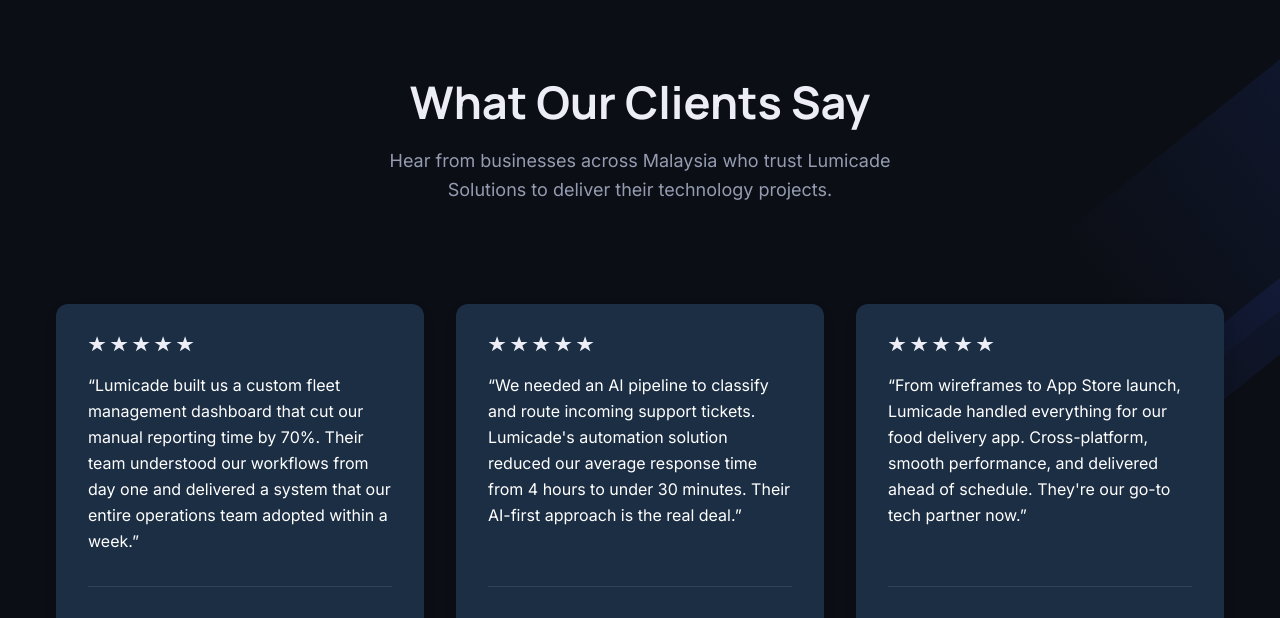
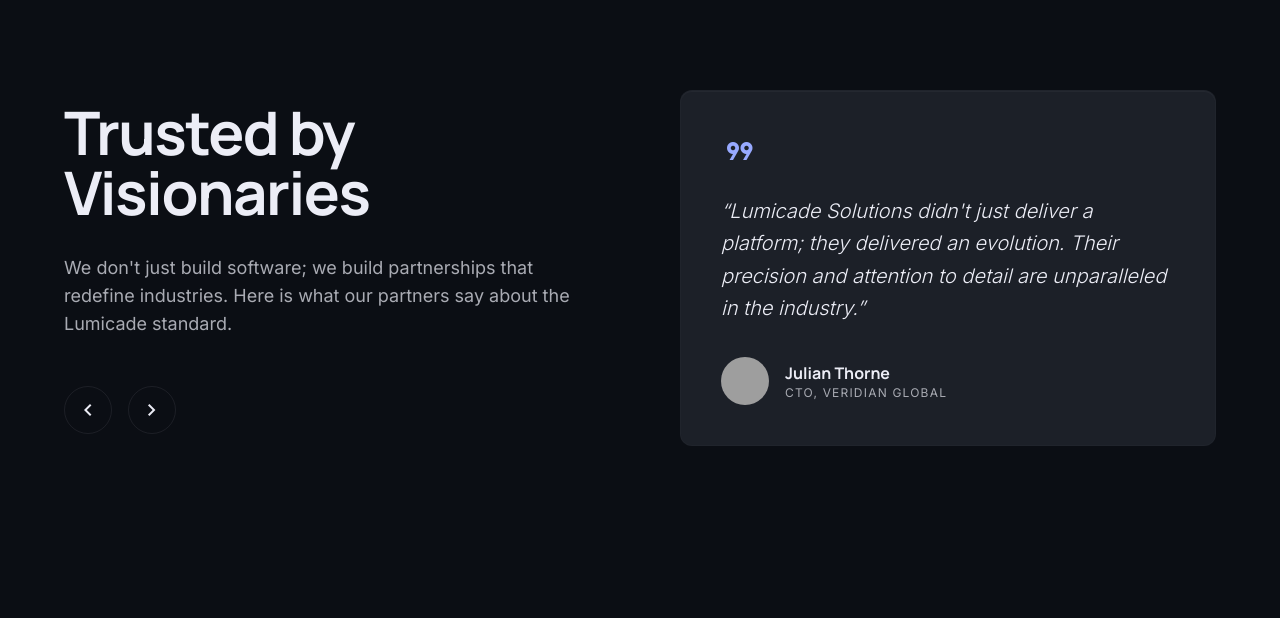
Before and after one commit to Lumicade-Team/portfolio, a Next.js app: page / in a window 1280 px wide. Shown: the part 5667-6285 px from the top of the page. Built offline with nearby package versions, Linux system fonts and the light colour scheme; grey boxes are pictures that could not be loaded.

Commit message:
feat: restyle testimonials with editorial 2-column layout

```diff
--- a/src/components/Testimonials/index.tsx
+++ b/src/components/Testimonials/index.tsx
@@ -1,25 +1,58 @@
-import SectionTitle from "../Common/SectionTitle";
-import SingleTestimonial from "./SingleTestimonial";
-import TestimonialDecorations from "./TestimonialDecorations";
-import { testimonialData } from "./testimonialData";
-
 const Testimonials = () => {
   return (
-    <section id="testimonials" className="dark:bg-bg-color-dark bg-gray-light relative z-10 py-16 md:py-20 lg:py-28">
-      <div className="container">
-        <SectionTitle
-          title="What Our Clients Say"
-          paragraph="Hear from businesses across Malaysia who trust Lumicade Solutions to deliver their technology projects."
-          center
-        />
+    <section id="testimonials" className="py-32 bg-surface overflow-hidden">
+      <div className="container mx-auto px-6">
+        <div className="grid grid-cols-1 lg:grid-cols-2 gap-20 items-center">
+          <div>
+            <h2 className="font-headline text-4xl md:text-6xl font-bold tracking-tight mb-8">
+              Trusted by Visionaries
+            </h2>
+            <p className="text-on-surface-variant text-lg mb-12">
+              We don&apos;t just build software; we build partnerships that
+              redefine industries. Here is what our partners say about the
+              Lumicade standard.
+            </p>
+            <div className="flex gap-4">
+              <button className="w-12 h-12 rounded-full border border-outline-variant/30 flex items-center justify-center hover:bg-white/5 transition-colors">
+                <span className="material-symbols-outlined">chevron_left</span>
+              </button>
+              <button className="w-12 h-12 rounded-full border border-outline-variant/30 flex items-center justify-center hover:bg-white/5 transition-colors">
+                <span className="material-symbols-outlined">chevron_right</span>
+              </button>
+            </div>
+          </div>
 
-        <div className="grid grid-cols-1 gap-x-8 gap-y-10 md:grid-cols-2 lg:grid-cols-3">
-          {testimonialData.map((testimonial) => (
-            <SingleTestimonial key={testimonial.id} testimonial={testimonial} />
-          ))}
+          <div className="grid grid-cols-1 gap-6">
+            <div className="bg-surface-container-high p-10 rounded-xl glass-glow border border-outline-variant/10">
+              <span className="material-symbols-outlined text-primary text-4xl mb-6 block">
+                format_quote
+              </span>
+              <p className="text-on-surface text-xl italic mb-8 font-light leading-relaxed">
+                &ldquo;Lumicade Solutions didn&apos;t just deliver a platform;
+                they delivered an evolution. Their precision and attention to
+                detail are unparalleled in the industry.&rdquo;
+              </p>
+              <div className="flex items-center gap-4">
+                <div className="w-12 h-12 rounded-full bg-outline-variant/20 flex items-center justify-center overflow-hidden">
+                  <img
+                    alt="Client"
+                    className="w-full h-full object-cover"
+                    src="https://lh3.googleusercontent.com/aida-public/AB6AXuBXbBR_artbzYUmR_hkI8OxQoVk-Pb2c_RWHlr50enG6OqnTKHjy0BIOx0xGvfgnlXAjKfriGxaBDVwJ_EZxV67bhMMU18xBEpBK7YbTd8hUNNzVc9iakHw8W7reInw5wkLSZ9MspVa9xvMdFowzw5NadpGrR7ZaUJ1SLg8ID3gS5Ieboa5m7e0bTtFDHG9QwYDKfIl91YoQD1DWMuLB09LDLw-ThFEOBCJBkqD7mXwxCNQsyYW7oFeQK0Eb-o-leYzRcfC5ye2o4M"
+                  />
+                </div>
+                <div>
+                  <h5 className="font-headline font-bold text-on-surface">
+                    Julian Thorne
+                  </h5>
+                  <p className="text-on-surface-variant text-xs uppercase tracking-widest">
+                    CTO, Veridian Global
+                  </p>
+                </div>
+              </div>
+            </div>
+          </div>
         </div>
       </div>
-      <TestimonialDecorations />
     </section>
   );
 };
```
